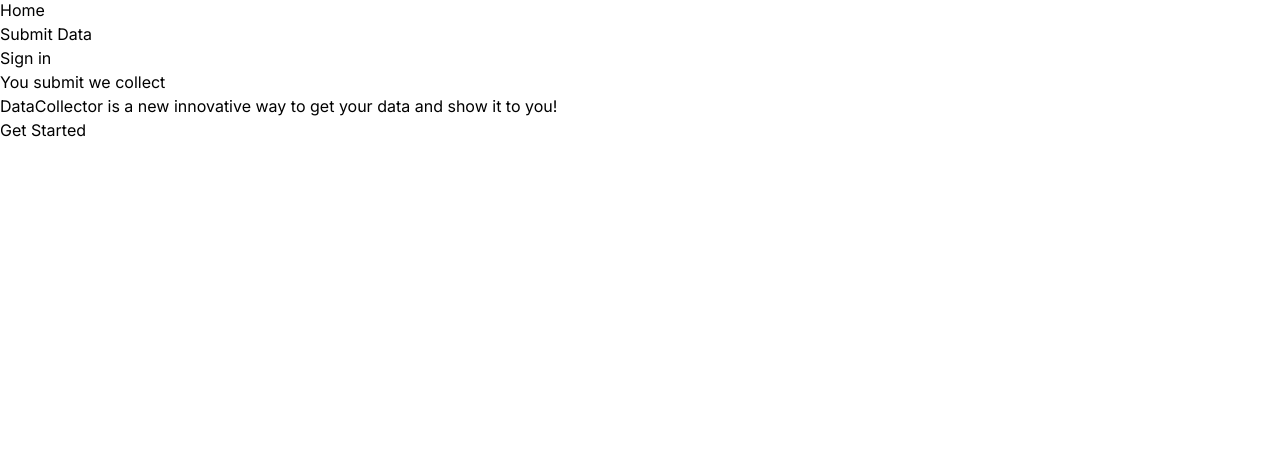
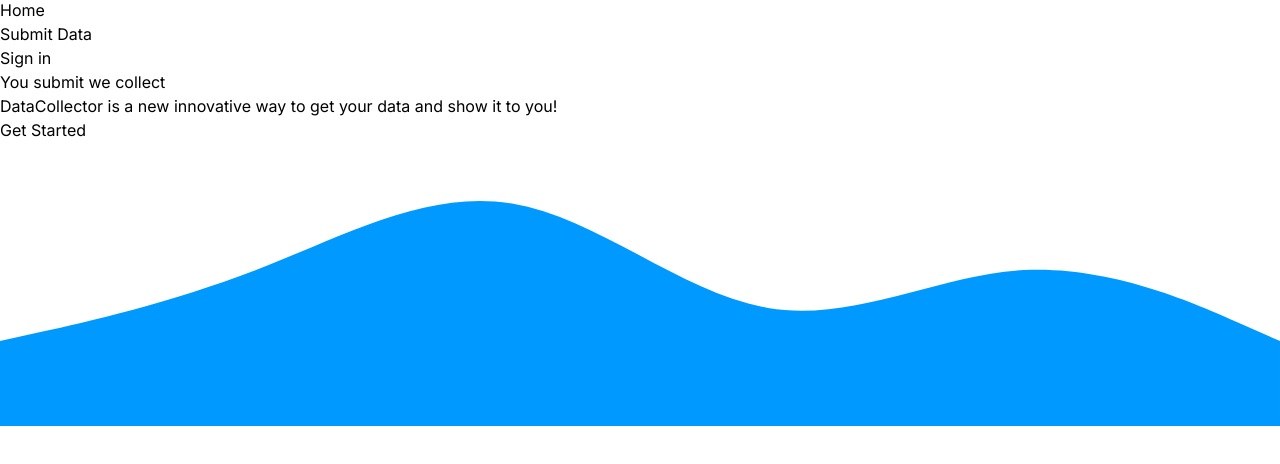
Before and after one commit to eeturonkko/next-playground, a Next.js app: page / in a window 1280 px wide. Shown: the part 326-790 px from the top of the page. Built offline with nearby package versions, Linux system fonts and the light colour scheme; no server answers.

Commit message:
added a cool ass wave to front page!

```diff
--- a/app/page.tsx
+++ b/app/page.tsx
@@ -3,7 +3,7 @@
 export default function HomePage() {
   return (
     <>
-      <main className="flex min-h-screen flex-col items-center justify-between p-24 ">
+      <main className="relative flex h-screen flex-col items-center justify-between p-24 ">
         <section>
           <h2 className="text-7xl font-bold text-white">
             You <span className="text-blue-500">submit</span> we
@@ -17,6 +17,17 @@
             <GradientButton text="Get Started" path="/sign-in" />
           </div>
         </section>
+        <svg
+          className="absolute bottom-0 left-0 w-full"
+          xmlns="http://www.w3.org/2000/svg"
+          viewBox="0 0 1440 320"
+        >
+          <path
+            fill="#0099ff"
+            fill-opacity="1"
+            d="M0,224L48,213.3C96,203,192,181,288,144C384,107,480,53,576,69.3C672,85,768,171,864,186.7C960,203,1056,149,1152,144C1248,139,1344,181,1392,202.7L1440,224L1440,320L1392,320C1344,320,1248,320,1152,320C1056,320,960,320,864,320C768,320,672,320,576,320C480,320,384,320,288,320C192,320,96,320,48,320L0,320Z"
+          ></path>
+        </svg>
       </main>
     </>
   );
```
